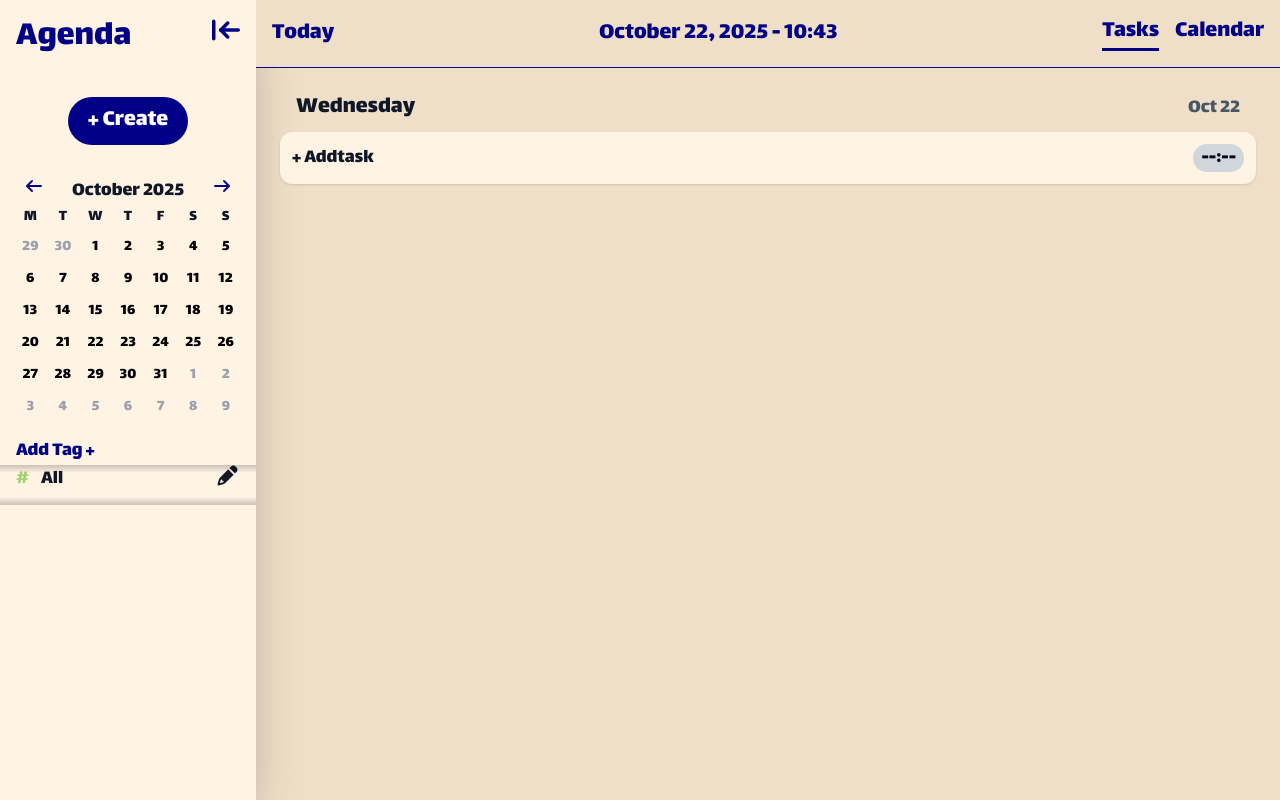
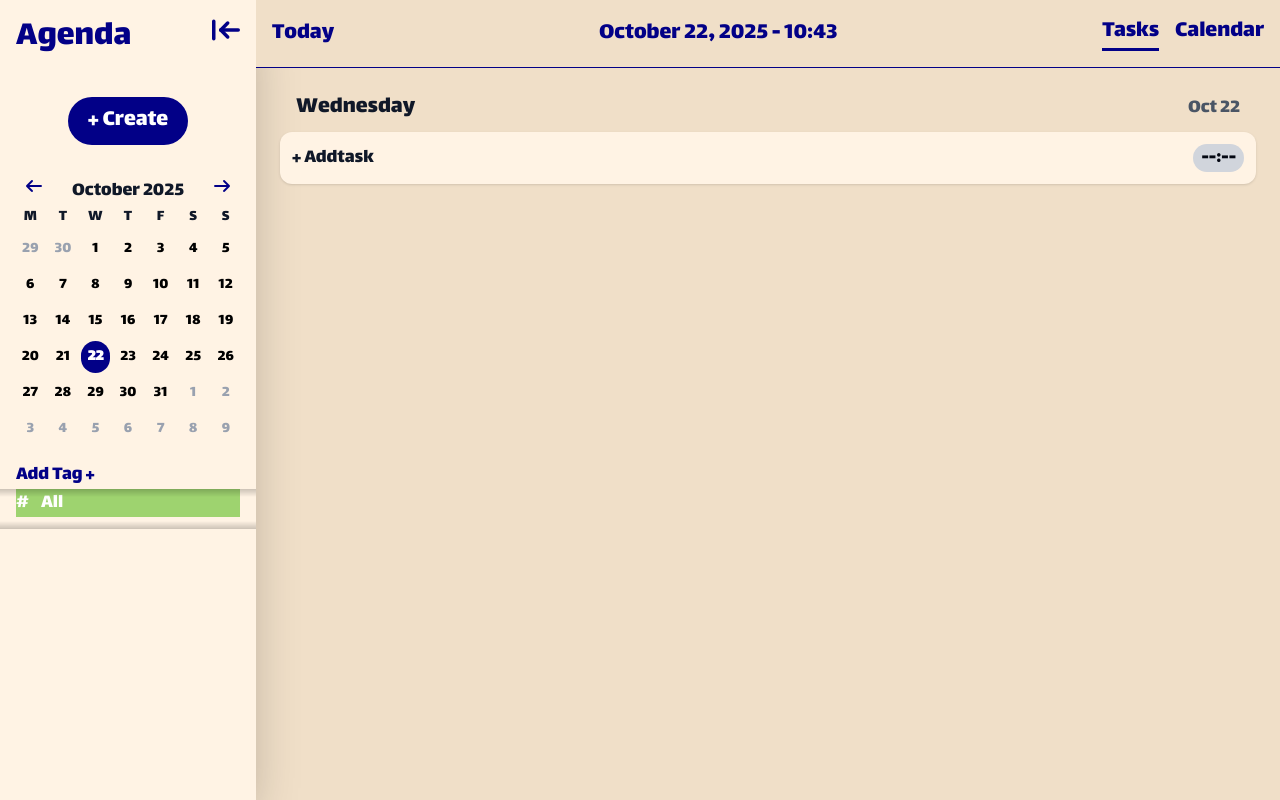
Before and after one commit to bedirhanozcan978/Agenda, a React (Vite) app: page / in a window 1280 px wide. Built offline with nearby package versions, Linux system fonts and the light colour scheme.

Commit message:
Tag filtering added

```diff
--- a/src/App.jsx
+++ b/src/App.jsx
@@ -42,10 +42,13 @@ function App() {
     (t) => t.dayId === selectedDay?.id
   );
 
+  //Selected tags
+  const [selectedTags, setSelectedTags] = useState([0]);
+
   return (
     <>
       <div className="flex h-screen bg-sand text-gray-900">
-      <Sidebar tags={tags} setTags={setTags} selectedDay={selectedDay} setSelectedDay={setSelectedDay}/>
+      <Sidebar tags={tags} setTags={setTags} selectedDay={selectedDay} setSelectedDay={setSelectedDay} selectedTags={selectedTags} setSelectedTags={setSelectedTags}/>
       <div className="flex flex-col flex-1">
         <Header />
         {selectedDay && (
@@ -56,6 +59,8 @@ function App() {
             updateTask={updateTask}
             deleteTask={deleteTask}
             tags={tags}
+            selectedTags={selectedTags}
+            selectedDay={selectedDay}
           />
         )}
       </div>
--- a/src/components/Calendar.jsx
+++ b/src/components/Calendar.jsx
@@ -114,7 +114,18 @@ function Calendar({selectedDay, setSelectedDay}) {
 
       <div className="grid grid-cols-7 gap-1 text-center mt-1">
         {days.map((dayObj) => (
-          <div key={dayObj.id} onClick={() => setSelectedDay(dayObj)} className={`p-0.5 rounded-lg cursor-pointer transition-colors duration-150 ${dayObj.isCurrentMonth ? "text-black hover:bg-gray-200" : "text-gray-400"}`}>
+          <div
+          key={dayObj.id}
+          onClick={() => setSelectedDay(dayObj)}
+          className={`p-1 rounded-full cursor-pointer transition-colors duration-150
+          ${
+            dayObj.id === selectedDay?.id
+            ? "bg-ocean text-white font-semibold"
+            : dayObj.isCurrentMonth
+            ? "text-black hover:bg-blue-500 hover:text-white"
+            : "text-gray-400"
+          }`}
+>
             {dayObj.day}
           </div>
         ))}
--- a/src/components/DayView.jsx
+++ b/src/components/DayView.jsx
@@ -4,7 +4,7 @@ import AddTaskModal from './AddTaskModal';
 import EditTaskModal from './EditTaskModal';
 import TaskCard from './TaskCard'
 
-export default function DayView({ day, tasks, addTask, updateTask, deleteTask, tags }) {
+export default function DayView({ day, tasks, addTask, updateTask, deleteTask, tags, selectedTags, selectedDay }) {
 
   //Day Parser
   const getFormattedDate = (date) => {
@@ -55,6 +55,16 @@ export default function DayView({ day, tasks, addTask, updateTask, deleteTask, t
     el.scrollTop = el.scrollTopStart - walk;
   };
 
+  //Tag filter
+
+  const filteredTasks = tasks.filter(task => {
+    if (task.dayId !== selectedDay.id) return false;
+
+    if (selectedTags.length === 0 || (selectedTags.length === 1 && selectedTags[0] === 0)) return true;
+
+    return task.tags.some(tagId => selectedTags.includes(tagId));
+  });
+
   return (
    <>
    <div className="flex p-6 gap-4 font-lalezar overflow-y-auto scrollbar-hide"
@@ -71,7 +81,7 @@ export default function DayView({ day, tasks, addTask, updateTask, deleteTask, t
         </div>
 
         <div className="flex flex-col gap-2">
-          {tasks.map(task => <TaskCard key={task.id} task={task} updateTask={updateTask} deleteTask={deleteTask} onEdit={() => handleEditClick(task)} tags={tags}/>)}
+          {filteredTasks.map(task => <TaskCard key={task.id} task={task} updateTask={updateTask} deleteTask={deleteTask} onEdit={() => handleEditClick(task)} tags={tags}/>)}
 
           <div className="bg-creme rounded-xl text-xl shadow p-3 flex flex-row justify-between items-baseline mb-3" onClick={() => setAddModalOpen(true)}>
             <p>+ Addtask</p>
--- a/src/components/Sidebar.jsx
+++ b/src/components/Sidebar.jsx
@@ -3,7 +3,7 @@ import Calendar from "./Calendar";
 import TagList from "./TagList";
 import ArrowDown from '../assets/img/arrow-to-line.svg?react';
 
-export default function Sidebar({tags, setTags, selectedDay, setSelectedDay}) {
+export default function Sidebar({tags, setTags, selectedDay, setSelectedDay, selectedTags, setSelectedTags}) {
 
   const [isOpen, setIsOpen] = useState(false);
   const toggleSidebar = () => setIsOpen(!isOpen);
@@ -24,7 +24,7 @@ export default function Sidebar({tags, setTags, selectedDay, setSelectedDay}) {
 
     <Calendar selectedDay={selectedDay} setSelectedDay={setSelectedDay}></Calendar>
 
-    <TagList tags={tags} setTags={setTags}></TagList>
+    <TagList tags={tags} setTags={setTags} selectedTags={selectedTags} setSelectedTags={setSelectedTags}></TagList>
 
   </aside>
 
--- a/src/components/TagList.jsx
+++ b/src/components/TagList.jsx
@@ -2,7 +2,7 @@ import { useState, useEffect, useRef } from "react";
 import AddTagModal from "./AddTagModal";
 import EditTagModal from "./EditTagModal";
 
-export default function TagList({tags, setTags}) {
+export default function TagList({tags, setTags, selectedTags, setSelectedTags}) {
 
   // Taglist Scroll Function
   const scrollRef = useRef(null);
@@ -48,6 +48,24 @@ export default function TagList({tags, setTags}) {
     setEditTagModalOpen(false);
   };
 
+  //Selected Tag
+  const toggleTag = (tagId) => {
+
+  if (tagId === 0) return;
+
+  let newSelectedTags = [];
+  if (selectedTags.includes(tagId)) {
+    newSelectedTags = selectedTags.filter(id => id !== tagId);
+  } else {
+
+    newSelectedTags = [...selectedTags.filter(id => id !== 0), tagId]; // All tagini çıkar
+  }
+
+  if (newSelectedTags.length === 0) newSelectedTags = [0];
+
+  setSelectedTags(newSelectedTags);
+  };
+
   return (
   <>
 
@@ -68,20 +86,26 @@ export default function TagList({tags, setTags}) {
         onMouseMove={handleMouseMove}
         className="overflow-y-auto max-h-50 flex flex-col -my-5 space-y-2 px-4 scrollbar-hide cursor-grab active:cursor-grabbing"
       >
-        { tags && tags.map((tag) => (
+        {tags && tags.map((tag) => {
+          const isSelected = selectedTags.includes(tag.id);
+          return (
 
-          <div key = {tag.id} className="flex flex-row justify-between text-xl">
-            <div className="flex flex-row">
-              <p style={{ color: tag.color }} className="mr-3">#</p>
-              <p>{tag.name}</p>
+            <div key = {tag.id} className="flex flex-row justify-between text-xl" style={{backgroundColor: isSelected ? tag.color : "transparent",color: isSelected ? "white" : tag.color,}}>
+              <div className="flex flex-row" onClick={() => toggleTag(tag.id)}>
+                <p style={{color: isSelected ? "white" : tag.color}} className="mr-3">#</p>
+                <p>{tag.name}</p>
+              </div>
+              <div>
+                {tag.id !== 0 &&
+                  <button onClick={() => {setSelectedTag(tag); setEditTagModalOpen(true);}}>
+                    <i className="fa fa-pencil tex-xs"/>
+                  </button>
+                }
+              </div>
             </div>
-            <div>
-              <button onClick={() => {setSelectedTag(tag); setEditTagModalOpen(true);}}><i className="fa fa-pencil tex-xs"/></button>
-            </div>
-          </div>
 
-          ))
-        }
+          );
+        })}
 
       </div>
 
```
Also changed, not shown: 1 other file (tests, documents, lock files or other folders).
